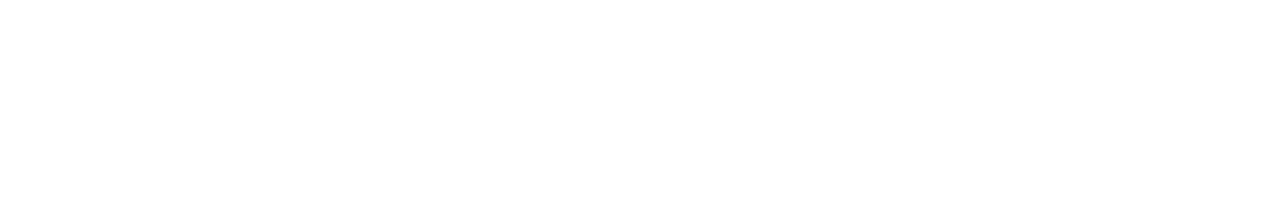
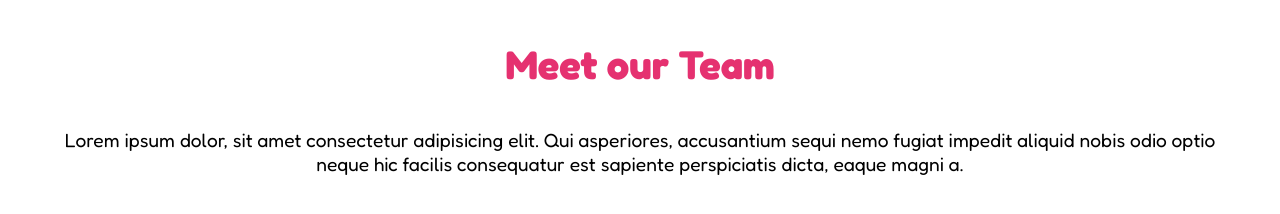
Before and after one commit to Alessandro-Villani/html-css-float-cards, a plain HTML site: page index.html in a window 1280 px wide. Drawn offline with Linux system fonts and the light colour scheme.

Commit message:
added header

```diff
--- a/css/styles.css
+++ b/css/styles.css
@@ -5,3 +5,39 @@
     margin: 0;
     padding: 0;
 }
+
+/* CUSTOM PROPERTIES */
+
+:root{
+    --purple: rgb(229,49,112);
+    --skyblue: rgb(26,117,176);
+}
+/* GENERAL */
+
+body {
+    font-family: 'Fredoka', sans-serif;
+}
+
+h1 {
+    color: var(--purple);
+    font-size: 2.5rem;
+    font-weight: bolder;
+    margin-bottom: 2.5rem;
+}
+
+p{
+    font-size: 1.2rem;
+}
+/* UTILS */
+
+.container {
+    max-width: 1200px;
+    margin: 0 auto;
+}
+
+/* HEADER */
+
+header{
+    margin: 2.5rem 0;
+    text-align: center;
+}
--- a/index.html
+++ b/index.html
@@ -5,9 +5,17 @@
     <meta http-equiv="X-UA-Compatible" content="IE=edge">
     <meta name="viewport" content="width=device-width, initial-scale=1.0">
     <link rel="stylesheet" href="css/styles.css">
+    <link rel="preconnect" href="https://fonts.googleapis.com">
+    <link rel="preconnect" href="https://fonts.gstatic.com" crossorigin>
+    <link href="https://fonts.googleapis.com/css2?family=Fredoka:wght@400;600;700&display=swap" rel="stylesheet">
     <title>Meet our team</title>
 </head>
 <body>
-
+    <div class="container">
+        <header>
+            <h1>Meet our Team</h1>
+            <p>Lorem ipsum dolor, sit amet consectetur adipisicing elit. Qui asperiores, accusantium sequi nemo fugiat impedit aliquid nobis odio optio neque hic facilis consequatur est sapiente perspiciatis dicta, eaque magni a.</p>
+        </header>
+    </div>
 </body>
 </html>
```
